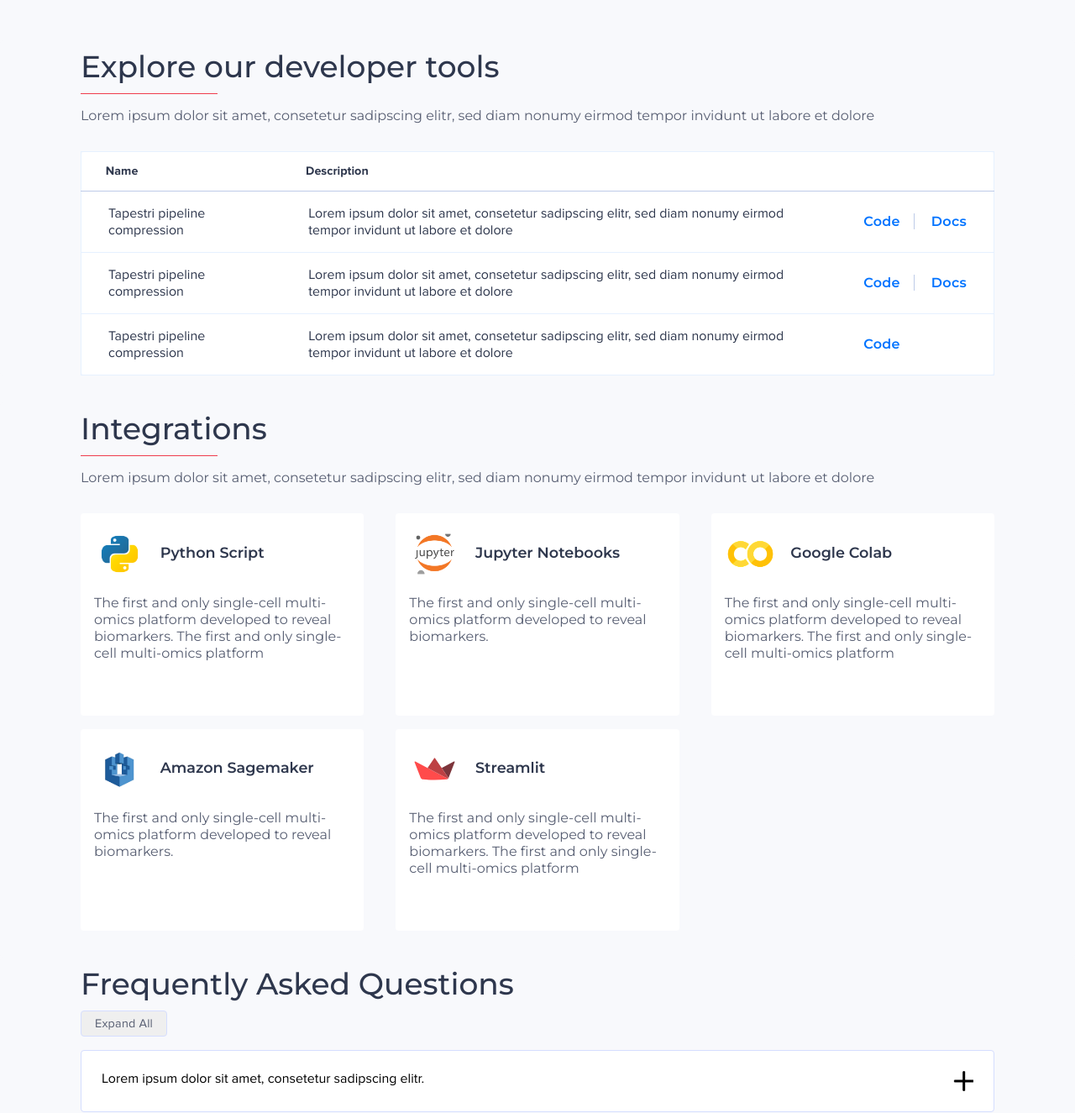
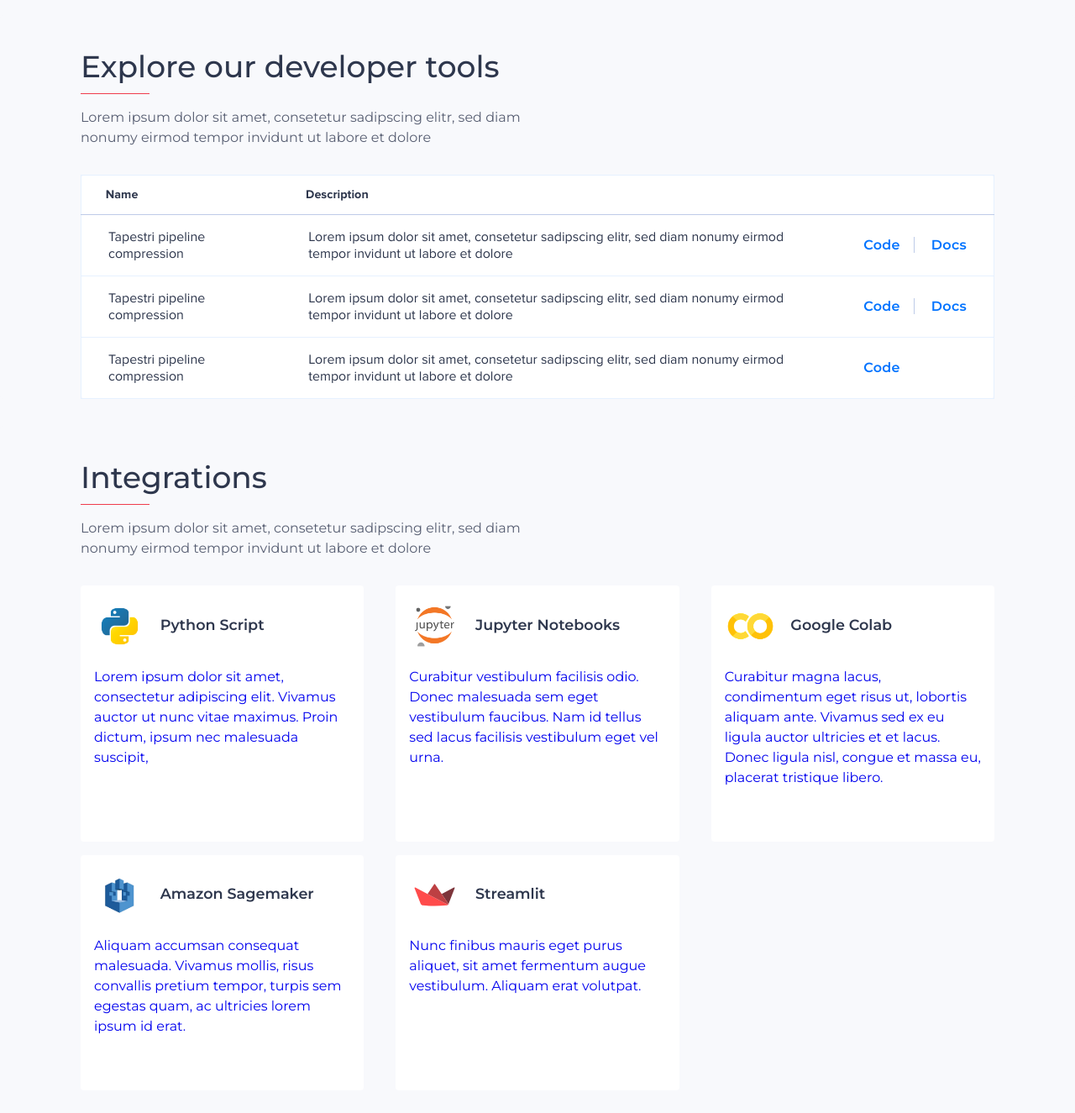
Before and after one commit to MissionBio/MissionBio.github.io, a plain HTML site: page index.html in a window 1280 px wide. Shown: the part 600-1925 px from the top of the page at 84% size. Drawn offline with nearby package versions, Linux system fonts and the light colour scheme.

Commit message:
Reverting change that put tag lines on single line
Added red line to faqs
Adjusted default color of all text

```diff
--- a/assets/css/styles.css
+++ b/assets/css/styles.css
@@ -42,6 +42,7 @@ body {
   position: relative;
   background-color: #F8F9FC;
   font-family: ProximaNova;
+  color: #575E72;
 }
 
 @media screen and (max-width: 769px) {
@@ -183,10 +184,9 @@ button {
 }
 
 .copy {
-  font: var(--unnamed-font-style-normal) normal var(--unnamed-font-weight-normal) 1em/var(--unnamed-line-spacing-26) var(--unnamed-font-family-montserrat);
+  font: var(--unnamed-font-style-normal) normal var(--unnamed-font-weight-normal) 1em/var(--unnamed-line-spacing-36) var(--unnamed-font-family-montserrat);
   letter-spacing: var(--unnamed-character-spacing-0);
   text-align: left;
-  color: #575E72;
   margin-bottom: 2em;
 }
 .row {
@@ -492,7 +492,7 @@ button {
   overflow-x: hidden;
   position: relative;
   background-color: #fff;
-  display: none;
+  display: block;
 }
 
 #testimonials h4 {
@@ -575,7 +575,6 @@ button {
   width: 1em;
   height: auto;
   filter: invert(18%) sepia(39%) saturate(513%) hue-rotate(185deg) brightness(93%) contrast(90%);
-  jfilter: invert(100%) sepia(0%) saturate(7416%) hue-rotate(30deg) brightness(117%) contrast(101%);
 }
 
 #testimonials .carousel .item {
@@ -745,7 +744,7 @@ button {
 }
 
 #faqs .status-indicators {
-  width: 24px;
+  width: 20px;
 }
 
 #faqs .status-indicators img {
--- a/index.html
+++ b/index.html
@@ -62,10 +62,18 @@
       </div>
     </section>
     <section id="tools">
-
+      <div class="row">
+        <div class="column">
+          <div>
             <h2>Explore our developer tools</h2>
             <div class="underscore_single"> </div>
             <p class="copy">Lorem ipsum dolor sit amet, consetetur sadipscing elitr, sed diam nonumy eirmod tempor invidunt ut labore et dolore</p>
+          </div>
+        </div>
+        <div class="column">
+          <!-- intentionally empty -->
+        </div>
+      </div>
 
       <div>
         <table class="tools_list" id="pipeline-tools">
@@ -105,30 +113,38 @@
       </div>
     </section>
     <section id="integrations">
+      <div class="row">
+        <div class="column">
+          <div>
             <h2>Integrations</h2>
             <div class="underscore_single"> </div>
             <p class="copy">Lorem ipsum dolor sit amet, consetetur sadipscing elitr, sed diam nonumy eirmod tempor invidunt ut labore et dolore</p>
-
+          </div>
+        </div>
+        <div class="column">
+          <!-- intentionally empty -->
+        </div>
+      </div>
       <div class="row">
         <a class="card" href="http://missionbio.com/" target="_blank">
           <h3><img src="assets/images/python_script.png" alt="Python Script logo">Python Script</h3>
-          <p class="copy">The first and only single-cell multi-omics platform developed to reveal biomarkers. The first and only single-cell multi-omics platform</p>
+          <p class="copy">Lorem ipsum dolor sit amet, consectetur adipiscing elit. Vivamus auctor ut nunc vitae maximus. Proin dictum, ipsum nec malesuada suscipit, </p>
         </a>
         <a class="card" href="http://missionbio.com/" target="_blank">
           <h3><img src="assets/images/jupyter_notebooks.png" alt="Jupyter Notebooks logo">Jupyter Notebooks</h3>
-          <p class="copy">The first and only single-cell multi-omics platform developed to reveal biomarkers. </p>
+          <p class="copy">Curabitur vestibulum facilisis odio. Donec malesuada sem eget vestibulum faucibus. Nam id tellus sed lacus facilisis vestibulum eget vel urna.</p>
         </a>
         <a class="card" href="http://missionbio.com/" target="_blank">
           <h3><img src="assets/images/google_collab.png" alt="Google Colab logo">Google Colab</h3>
-          <p class="copy">The first and only single-cell multi-omics platform developed to reveal biomarkers. The first and only single-cell multi-omics platform</p>
+          <p class="copy">Curabitur magna lacus, condimentum eget risus ut, lobortis aliquam ante. Vivamus sed ex eu ligula auctor ultricies et et lacus. Donec ligula nisl, congue et massa eu, placerat tristique libero.</p>
         </a>
         <a class="card" href="http://missionbio.com/" target="_blank">
           <h3><img src="assets/images/sagemaker.png" alt="Amazon Sagemaker logo">Amazon Sagemaker</h3>
-          <p class="copy">The first and only single-cell multi-omics platform developed to reveal biomarkers.</p>
+          <p class="copy">Aliquam accumsan consequat malesuada. Vivamus mollis, risus convallis pretium tempor, turpis sem egestas quam, ac ultricies lorem ipsum id erat.</p>
         </a>
         <a class="card" href="http://missionbio.com/" target="_blank">
           <h3><img src="assets/images/streamlit.svg" alt="Streamlit logo">Streamlit</h3>
-          <p class="copy">The first and only single-cell multi-omics platform developed to reveal biomarkers. The first and only single-cell multi-omics platform</p>
+          <p class="copy">Nunc finibus mauris eget purus aliquet, sit amet fermentum augue vestibulum. Aliquam erat volutpat.</p>
         </a>
         <a class="spacer-card">
           <!-- replace this element with real card when ready -->
@@ -191,8 +207,22 @@
       <div class="indicators" data-for="testimonials-carousel"> </div>
     </section>
     <section id="faqs">
+      <div class="row">
+        <div class="column">
+          <div>
             <h2>Frequently Asked Questions</h2>
+            <div class="underscore_single"> </div>
+            <p>
               <button id="expand-all-faqs">Expand All</button>
+            </p>
+          </div>
+        </div>
+        <div class="column">
+          <!-- intentionally empty -->
+        </div>
+      </div>
+
+
       <dl class="collapsible">
         <dt>
           <div>Lorem ipsum dolor sit amet, consetetur sadipscing elitr.</div>
```
Lines whose indentation alone changed are shown as unchanged.
